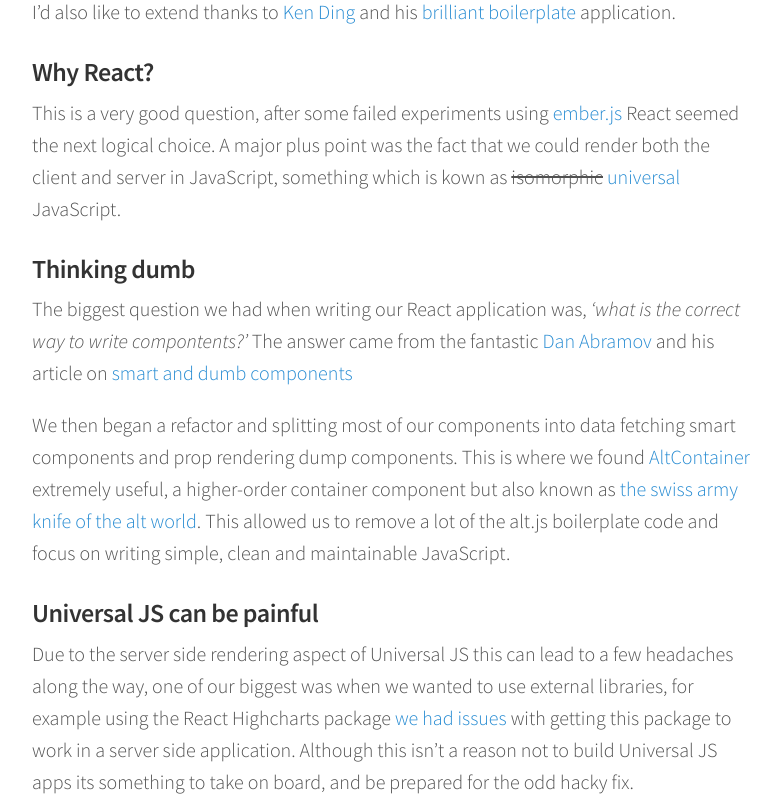
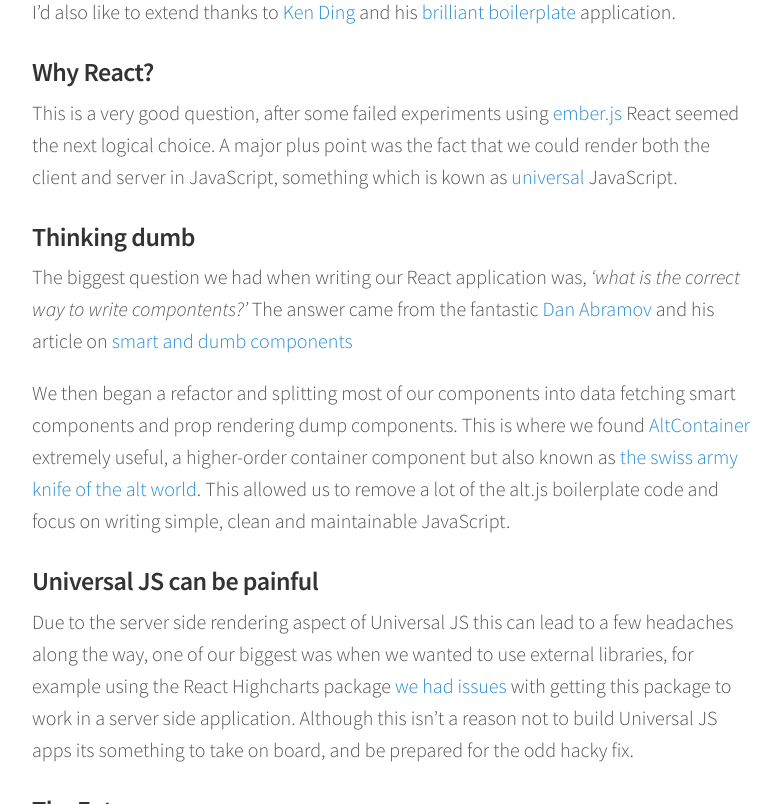
Before and after one commit to joshhornby/joshhornby.github.io, a Jekyll site: the page built from _posts/2015-10-12-lessons-learned-from-building-an-app-with-reactjs.markdown, in a window 1280 px wide and 900 px high, scrolled down 881 px, cut to the strip 96-900 px from the top of the window. Shown: the whole strip, without its empty margins (248-1028 px from the left). Built offline with Jekyll 4.4.1, drawn with Linux system fonts in a browser that asks for light colours; Markdown is read by kramdown in place of the engine named in the settings; comment, search, counter and statistics services are not loaded.

````diff
--- a/_config.yml
+++ b/_config.yml
@@ -11,9 +11,10 @@ siteUrl:            "http://joshhornby.co.uk"
 permalink:          /blog/:title
 
 # Markdown
-markdown:           redcarpet
-redcarpet:
-  extensions: ["strikethrough"]
+markdown:           kramdown
+kramdown:
+  input: GFM
+  coderay_line_numbers: ''
 
 # Navigation
 #nav:
--- a/_posts/2015-10-12-lessons-learned-from-building-an-app-with-reactjs.markdown
+++ b/_posts/2015-10-12-lessons-learned-from-building-an-app-with-reactjs.markdown
@@ -25,7 +25,7 @@ I'd also like to extend thanks to [Ken Ding](https://github.com/choonkending) an
 
 ## Why React?
 
-This is a very good question, after some failed experiments using [ember.js](http://emberjs.com/) React seemed the next logical choice. A major  plus point was the fact that we could render both the client and server in JavaScript, something which is kown as ~~isomorphic~~ [universal](https://medium.com/@mjackson/universal-javascript-4761051b7ae9) JavaScript.
+This is a very good question, after some failed experiments using [ember.js](http://emberjs.com/) React seemed the next logical choice. A major  plus point was the fact that we could render both the client and server in JavaScript, something which is kown as [universal](https://medium.com/@mjackson/universal-javascript-4761051b7ae9) JavaScript.
 
 ## Thinking dumb
 
--- a/_posts/2016-02-02-immutable-and-namespaced-css-made-easy.markdown
+++ b/_posts/2016-02-02-immutable-and-namespaced-css-made-easy.markdown
@@ -12,7 +12,7 @@ Two of my favourite CSS blog posts are written by Harry Roberts, [More Transpare
 
 A little package called [bem-constructor](https://github.com/danielguillan/bem-constructor) takes both ideas from Harry's blogs and includes them in a fantastic mixin. Bem-constructor makes writing [object oriented css](https://www.smashingmagazine.com/2011/12/an-introduction-to-object-oriented-css-oocss/) much simpler and wraps the logic in an elegant syntax. Take a look at this rather contrived example:
 
-```scss
+```sass
 @include object('media') {
   display: block;
   @include element('image') {
````
